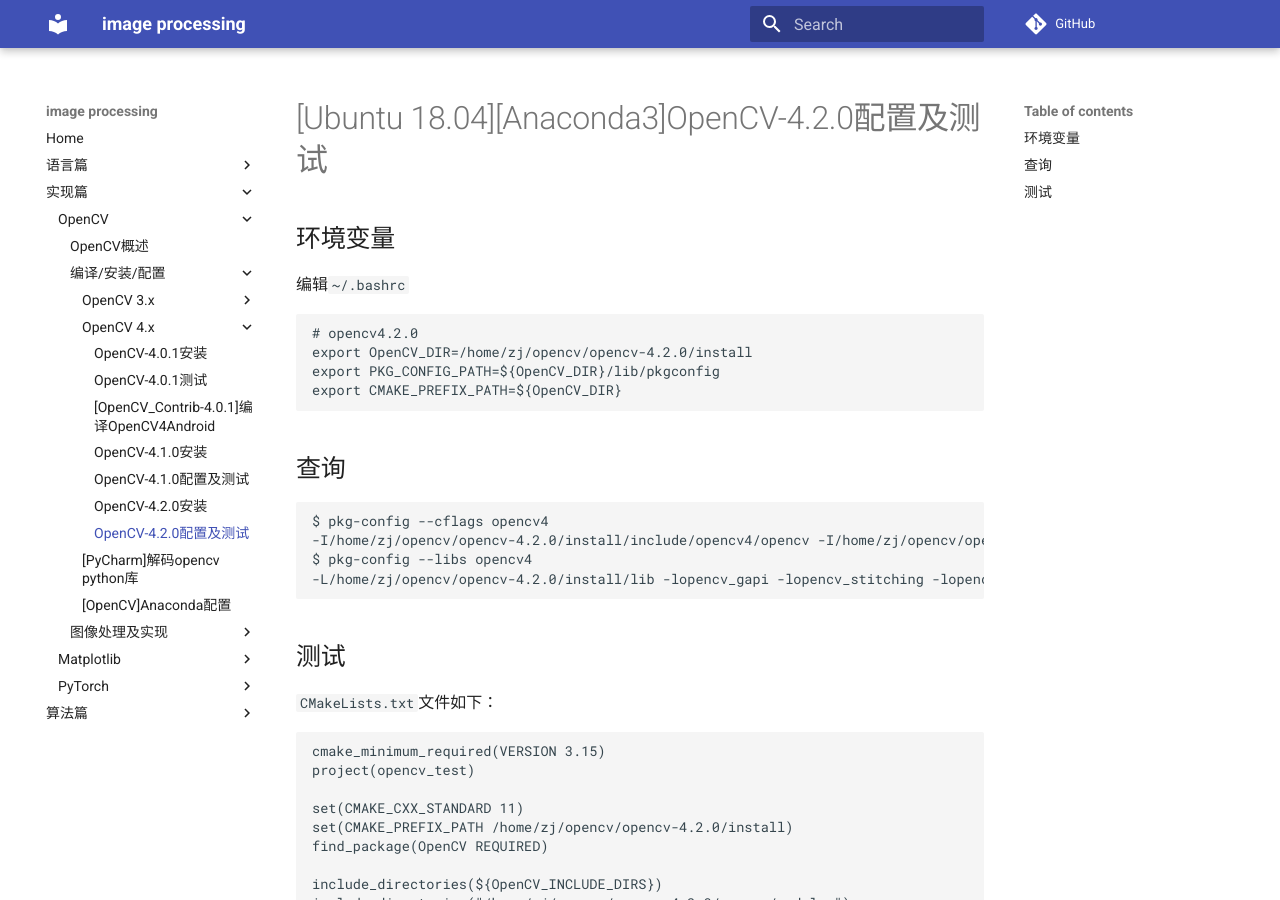
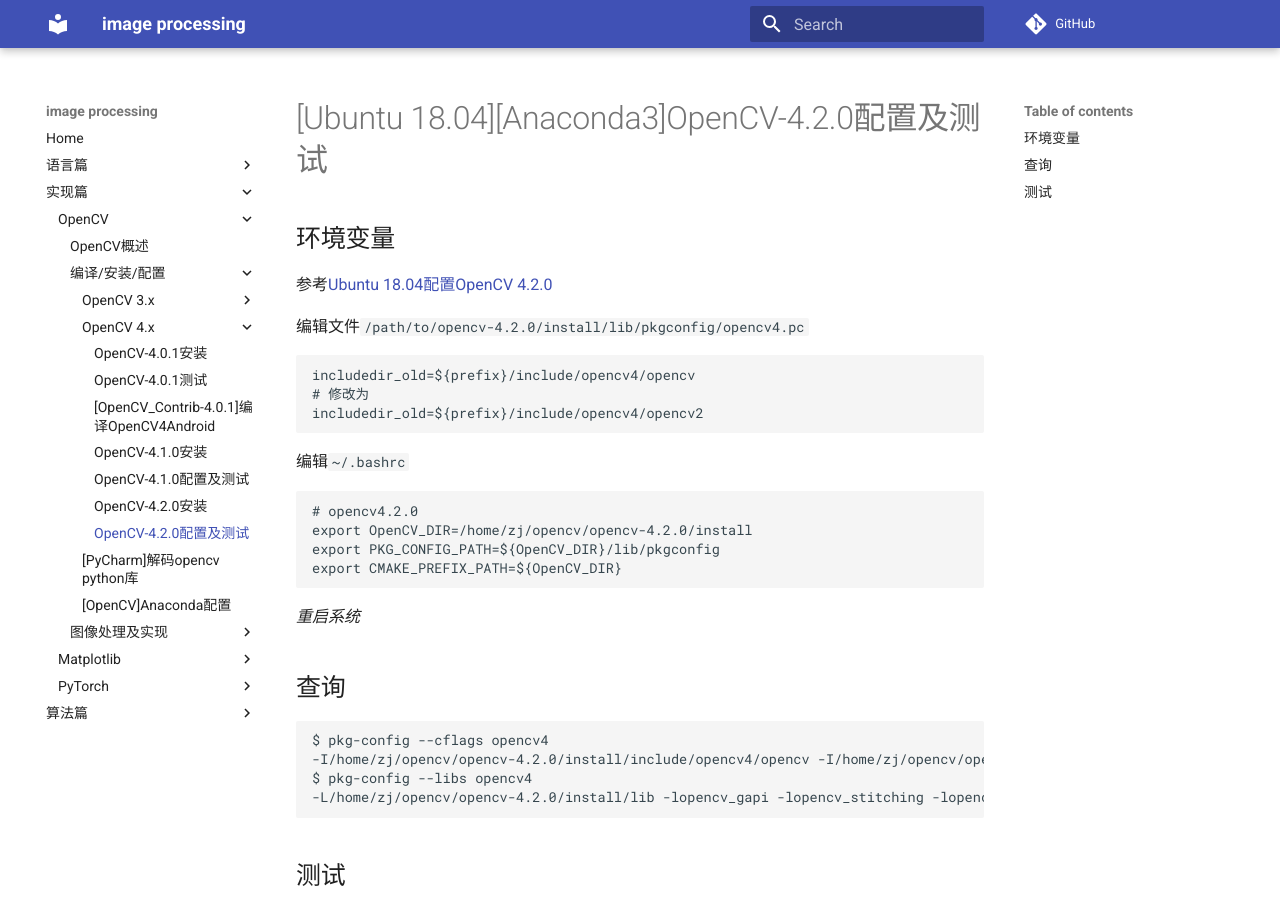
Before and after one commit to Document-Collection/image-processing, an MkDocs documentation site: the page built from docs/opencv/install-configure/OpenCV-4.2.0配置及测试.md, in a window 1280 px wide and 900 px high. Built offline with MkDocs 1.6.1 and Material for MkDocs 9.7.7, drawn with Linux system fonts in a browser that asks for light colours; comment, search, counter and statistics services are not loaded.

Commit message:
docs(opencv): 更新opencv-4.2.0环境变量配置

````diff
--- a/docs/opencv/install-configure/OpenCV-4.2.0配置及测试.md
+++ b/docs/opencv/install-configure/OpenCV-4.2.0配置及测试.md
@@ -2,6 +2,16 @@
 # [Ubuntu 18.04][Anaconda3]OpenCV-4.2.0配置及测试
 
 ## 环境变量
+
+参考[Ubuntu 18.04配置OpenCV 4.2.0](https://www.cnblogs.com/chenzhen0530/p/12109868.html)
+
+编辑文件`/path/to/opencv-4.2.0/install/lib/pkgconfig/opencv4.pc`
+
+```
+includedir_old=${prefix}/include/opencv4/opencv
+# 修改为
+includedir_old=${prefix}/include/opencv4/opencv2
+```
 
 编辑`~/.bashrc`
 
@@ -11,6 +21,8 @@ export OpenCV_DIR=/home/zj/opencv/opencv-4.2.0/install
 export PKG_CONFIG_PATH=${OpenCV_DIR}/lib/pkgconfig
 export CMAKE_PREFIX_PATH=${OpenCV_DIR}
 ```
+
+*重启系统*
 
 ## 查询
 
````
